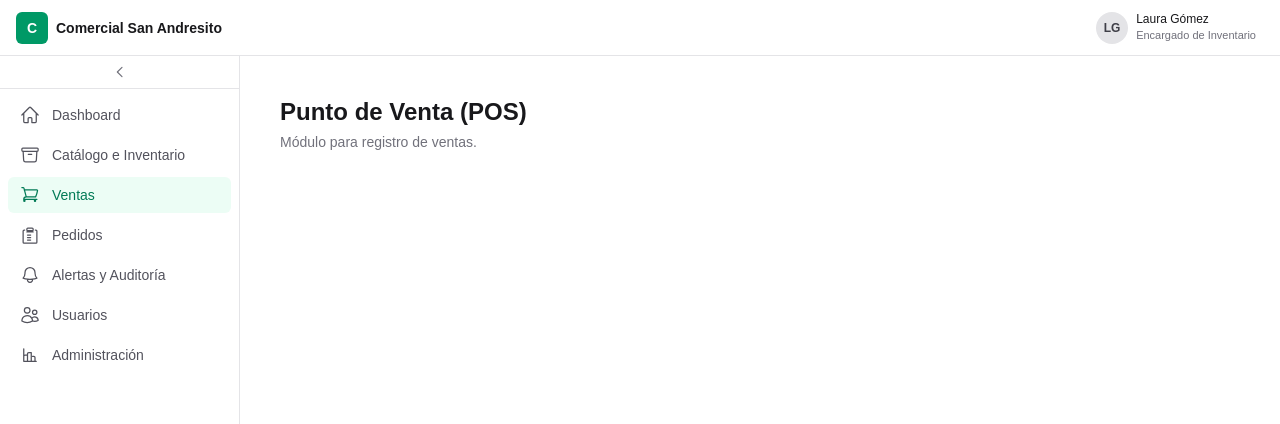
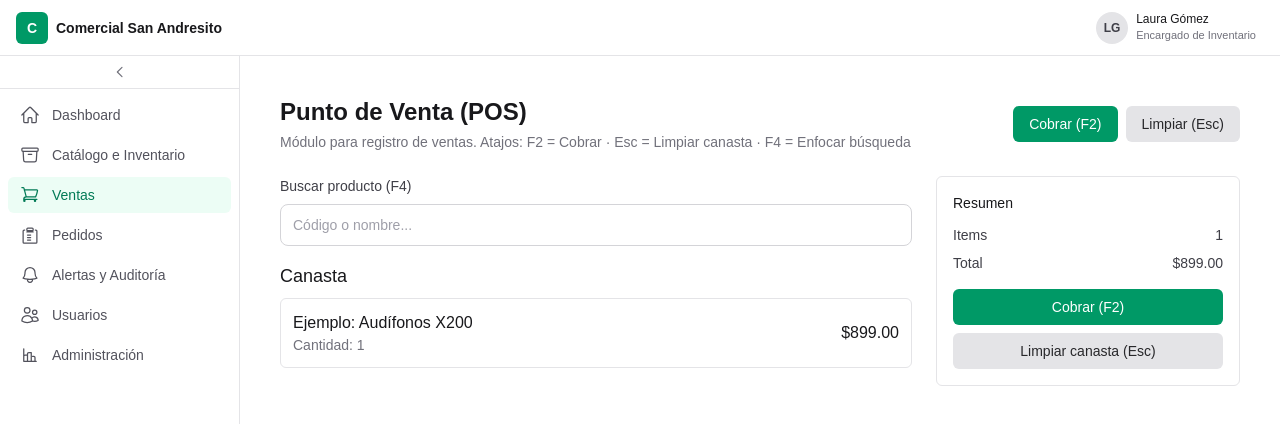
Before and after one commit to omarfer26/SIMO, a Next.js app in the folder simoapp/: page /ventas in a window 1280 px wide. Shown: the top 424 px of the page. Built offline with nearby package versions, Linux system fonts and the light colour scheme.

Commit message:
feat(ventas): atajos de teclado en POS (F2 cobrar, Esc limpiar canasta, F4 enfocar búsqueda)

```diff
--- a/simoapp/app/(protected)/ventas/page.tsx
+++ b/simoapp/app/(protected)/ventas/page.tsx
@@ -1,12 +1,170 @@
+"use client";
+
+import { useEffect, useRef, useState } from "react";
+
 export default function VentasPage() {
+  const searchRef = useRef<HTMLInputElement | null>(null);
+  const [canasta, setCanasta] = useState<{ id: number; nombre: string; precio: number; cantidad: number }[]>([
+    { id: 1, nombre: "Ejemplo: Audífonos X200", precio: 89900, cantidad: 1 },
+  ]);
+
+  useEffect(() => {
+    function onKeyDown(e: KeyboardEvent) {
+      // F2 -> procesar cobro
+      if (e.key === "F2") {
+        e.preventDefault();
+        procesarCobro();
+        return;
+      }
+
+      // Esc -> limpiar canasta
+      if (e.key === "Escape") {
+        e.preventDefault();
+        limpiarCanasta();
+        return;
+      }
+
+      // F4 -> enfocar barra de búsqueda
+      if (e.key === "F4") {
+        e.preventDefault();
+        searchRef.current?.focus();
+        return;
+      }
+    }
+
+    window.addEventListener("keydown", onKeyDown);
+    return () => window.removeEventListener("keydown", onKeyDown);
+    // eslint-disable-next-line react-hooks/exhaustive-deps
+  }, [canasta]);
+
+  function limpiarCanasta() {
+    setCanasta([]);
+  }
+
+  function procesarCobro() {
+    if (canasta.length === 0) {
+      alert("La canasta está vacía.");
+      return;
+    }
+    const total = canasta.reduce((s, i) => s + i.precio * i.cantidad, 0);
+    // Aquí iría la lógica real para abrir modal / redirigir a pago.
+    alert(`Procesando cobro — total: $${(total / 100).toFixed(2)} (demo)`);
+  }
+
+  function agregarProductoEjemplo() {
+    const nuevo = {
+      id: Date.now(),
+      nombre: "Producto demo",
+      precio: 15000,
+      cantidad: 1,
+    };
+    setCanasta((c) => [...c, nuevo]);
+  }
+
   return (
     <main className="mx-auto w-full max-w-5xl flex-1 px-4 py-10 sm:px-8">
-      <h1 className="text-2xl font-semibold text-zinc-900 dark:text-zinc-100">
-        Punto de Venta (POS)
-      </h1>
-      <p className="mt-1 text-sm text-zinc-500 dark:text-zinc-400">
-        Módulo para registro de ventas.
-      </p>
+      <div className="flex items-center justify-between gap-4">
+        <div>
+          <h1 className="text-2xl font-semibold text-zinc-900 dark:text-zinc-100">
+            Punto de Venta (POS)
+          </h1>
+          <p className="mt-1 text-sm text-zinc-500 dark:text-zinc-400">
+            Módulo para registro de ventas. Atajos: F2 = Cobrar · Esc = Limpiar
+            canasta · F4 = Enfocar búsqueda
+          </p>
+        </div>
+        <div className="flex gap-2">
+          <button
+            type="button"
+            onClick={procesarCobro}
+            className="rounded-md bg-emerald-600 px-4 py-2 text-sm font-medium text-white hover:bg-emerald-700"
+          >
+            Cobrar (F2)
+          </button>
+          <button
+            type="button"
+            onClick={limpiarCanasta}
+            className="rounded-md bg-zinc-200 px-4 py-2 text-sm font-medium text-zinc-800 hover:bg-zinc-300"
+          >
+            Limpiar (Esc)
+          </button>
+        </div>
+      </div>
+
+      <section className="mt-6 grid grid-cols-1 gap-6 lg:grid-cols-3">
+        <div className="lg:col-span-2">
+          <label className="mb-2 block text-sm text-zinc-700 dark:text-zinc-300">
+            Buscar producto (F4)
+          </label>
+          <input
+            ref={searchRef}
+            type="text"
+            placeholder="Código o nombre..."
+            className="w-full rounded-lg border border-zinc-300 bg-white py-2.5 px-3 text-sm text-zinc-900 placeholder:text-zinc-400 focus:border-zinc-500 focus:outline-none focus:ring-1 focus:ring-zinc-500 dark:border-zinc-700 dark:bg-zinc-900 dark:text-zinc-100"
+            onKeyDown={(e) => {
+              // Si presionan Enter en la búsqueda podemos agregar un producto demo (ejemplo)
+              if (e.key === "Enter") {
+                e.preventDefault();
+                agregarProductoEjemplo();
+              }
+            }}
+          />
+
+          <div className="mt-4">
+            <h2 className="text-lg font-medium text-zinc-900 dark:text-zinc-100">Canasta</h2>
+            {canasta.length === 0 ? (
+              <p className="mt-2 text-sm text-zinc-500 dark:text-zinc-400">La canasta está vacía.</p>
+            ) : (
+              <ul className="mt-2 space-y-2">
+                {canasta.map((item) => (
+                  <li key={item.id} className="flex items-center justify-between rounded-md border border-zinc-200 p-3 dark:border-zinc-700">
+                    <div>
+                      <div className="font-medium text-zinc-900 dark:text-zinc-100">{item.nombre}</div>
+                      <div className="text-sm text-zinc-500 dark:text-zinc-400">Cantidad: {item.cantidad}</div>
+                    </div>
+                    <div className="text-right">
+                      <div className="font-medium text-zinc-900 dark:text-zinc-100">${(item.precio / 100).toFixed(2)}</div>
+                    </div>
+                  </li>
+                ))}
+              </ul>
+            )}
+          </div>
+        </div>
+
+        <aside className="rounded-md border border-zinc-200 p-4 dark:border-zinc-700">
+          <h3 className="text-sm font-medium text-zinc-900 dark:text-zinc-100">Resumen</h3>
+          <div className="mt-3 text-sm text-zinc-700 dark:text-zinc-300">
+            <div className="flex items-center justify-between">
+              <span>Items</span>
+              <span>{canasta.length}</span>
+            </div>
+            <div className="mt-2 flex items-center justify-between font-medium">
+              <span>Total</span>
+              <span>
+                ${
+                  (canasta.reduce((s, i) => s + i.precio * i.cantidad, 0) / 100).toFixed(2)
+                }
+              </span>
+            </div>
+
+            <div className="mt-4 flex flex-col gap-2">
+              <button
+                onClick={procesarCobro}
+                className="w-full rounded-md bg-emerald-600 px-4 py-2 text-sm font-medium text-white hover:bg-emerald-700"
+              >
+                Cobrar (F2)
+              </button>
+              <button
+                onClick={limpiarCanasta}
+                className="w-full rounded-md bg-zinc-200 px-4 py-2 text-sm font-medium text-zinc-800 hover:bg-zinc-300"
+              >
+                Limpiar canasta (Esc)
+              </button>
+            </div>
+          </div>
+        </aside>
+      </section>
     </main>
   );
 }
```
